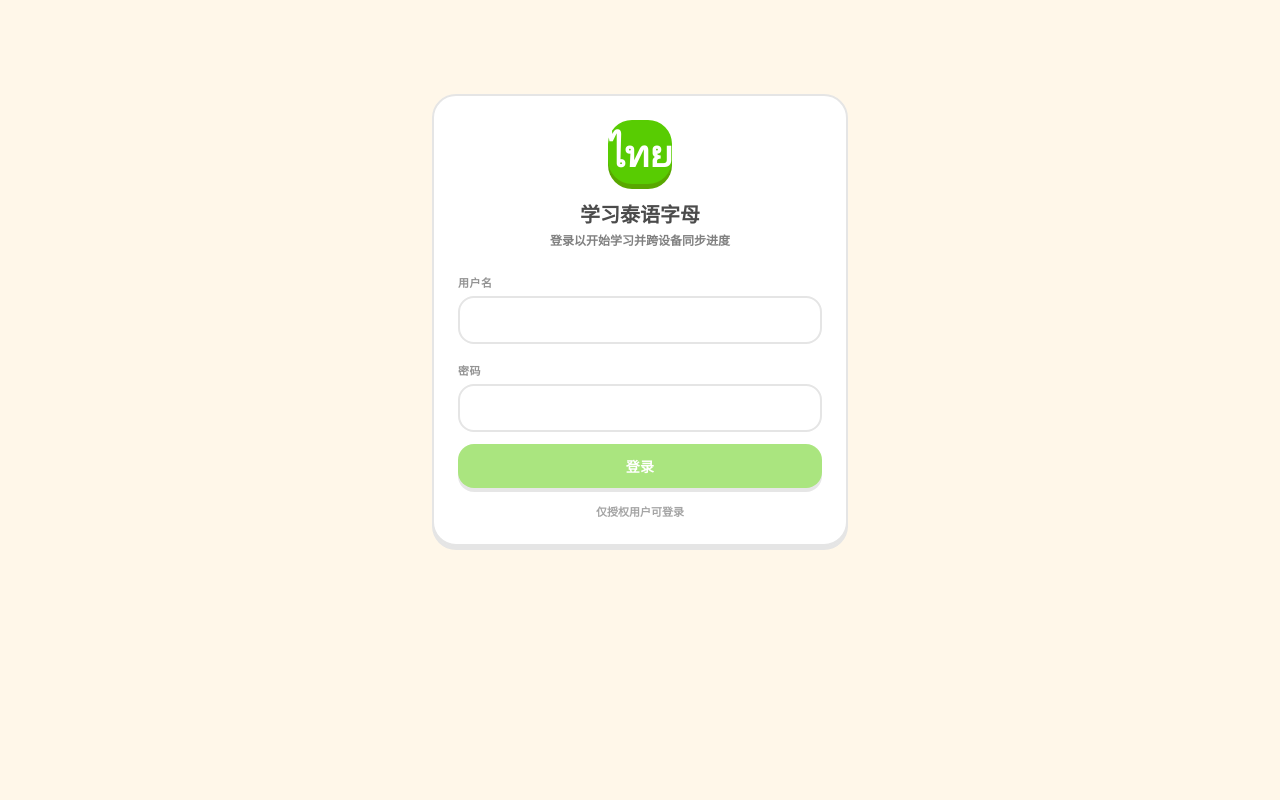
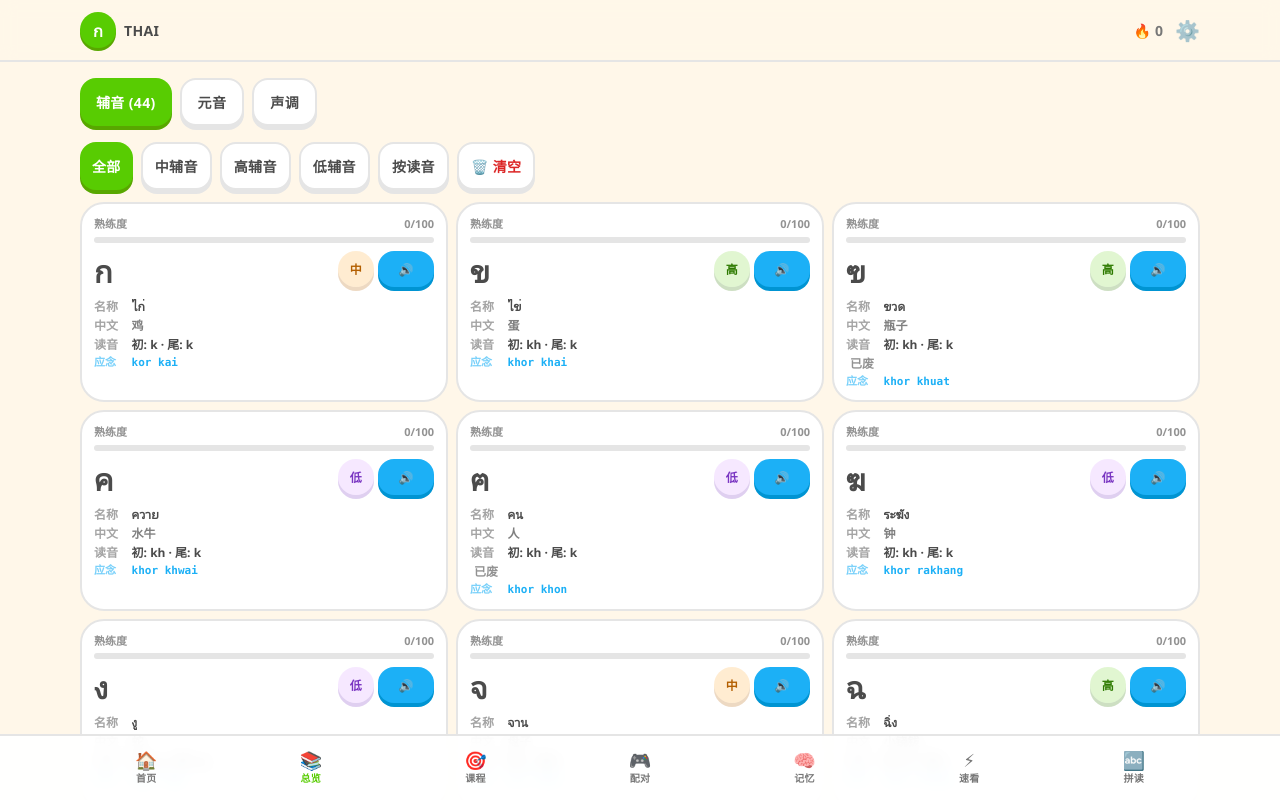
Before and after one commit to Charlot316/ThaiAlphabet, a Next.js app: page /overview in a window 1280 px wide. Built offline with nearby package versions, Linux system fonts and the light colour scheme.

Commit message:
Bypass auth locally and align overview controls

```diff
--- a/src/app/globals.css
+++ b/src/app/globals.css
@@ -185,6 +185,9 @@ body {
   .chip {
     @apply inline-flex items-center rounded-full px-2.5 py-1 text-xs font-extrabold uppercase tracking-wide;
   }
+  .chip-raised {
+    box-shadow: 0 4px 0 color-mix(in srgb, currentColor 24%, transparent);
+  }
   .chip-mid    { background: rgba(255, 150, 0, 0.18); color: #b35f00; }
   .chip-high   { background: rgba(88, 204, 2, 0.18); color: #2e7a01; }
   .chip-low    { background: rgba(206, 130, 255, 0.18); color: #7a36c2; }
--- a/src/app/overview/page.tsx
+++ b/src/app/overview/page.tsx
@@ -35,15 +35,15 @@ export default function OverviewPage() {
 }
 
 function classTag(cls: string) {
-  if (cls === "mid") return <span className="chip chip-mid h-9 min-w-9 justify-center px-2">中</span>;
-  if (cls === "high") return <span className="chip chip-high h-9 min-w-9 justify-center px-2">高</span>;
-  return <span className="chip chip-low h-9 min-w-9 justify-center px-2">低</span>;
+  if (cls === "mid") return <span className="chip chip-raised chip-mid h-9 min-w-9 justify-center px-2">中</span>;
+  if (cls === "high") return <span className="chip chip-raised chip-high h-9 min-w-9 justify-center px-2">高</span>;
+  return <span className="chip chip-raised chip-low h-9 min-w-9 justify-center px-2">低</span>;
 }
 
 function vowelLengthTag(length: Vowel["length"]) {
   return length === "long"
-    ? <span className="chip chip-blue h-9 min-w-9 justify-center px-2">长</span>
-    : <span className="chip chip-yellow h-9 min-w-9 justify-center px-2">短</span>;
+    ? <span className="chip chip-raised chip-blue h-9 min-w-9 justify-center px-2">长</span>
+    : <span className="chip chip-raised chip-yellow h-9 min-w-9 justify-center px-2">短</span>;
 }
 
 function Consonants() {
@@ -233,7 +233,7 @@ function ConsonantCard({
       </div>
       <div className="grid grid-cols-[minmax(2.5rem,1fr)_auto] items-center gap-2">
         <div className="thai-big min-w-0 text-3xl leading-none">{c.letter}</div>
-        <div className="flex h-9 shrink-0 items-center gap-1">
+        <div className="flex h-10 shrink-0 items-start gap-1">
           {classTag(c.class)}
           <PronounceButton text={consonantSpeak(c)} className="h-9 min-w-14 px-3 py-0" />
         </div>
@@ -445,7 +445,7 @@ function VowelCard({
       </div>
       <div className="grid grid-cols-[minmax(2.5rem,1fr)_auto] items-center gap-2">
         <div className="thai-big min-w-0 truncate text-2xl leading-none">{v.display}</div>
-        <div className="flex h-9 shrink-0 items-center gap-1">
+        <div className="flex h-10 shrink-0 items-start gap-1">
           {vowelLengthTag(v.length)}
           <PronounceButton text={vowelSpeak(v)} className="h-9 min-w-14 px-3 py-0" />
         </div>
--- a/src/components/AuthGuard.tsx
+++ b/src/components/AuthGuard.tsx
@@ -10,11 +10,23 @@ import {
   subscribeAuth,
 } from "@/lib/sync";
 
+function shouldBypassAuthLocally() {
+  if (process.env.NODE_ENV === "development") return true;
+  if (typeof window === "undefined") return false;
+  return ["localhost", "127.0.0.1", "::1"].includes(window.location.hostname);
+}
+
 export default function AuthGuard({ children }: { children: React.ReactNode }) {
   const [ready, setReady] = useState(false);
   const [logged, setLogged] = useState(false);
 
   useEffect(() => {
+    if (shouldBypassAuthLocally()) {
+      setLogged(true);
+      setReady(true);
+      return;
+    }
+
     installSyncHook();
     const sync = () => {
       const v = isLoggedIn();
```
